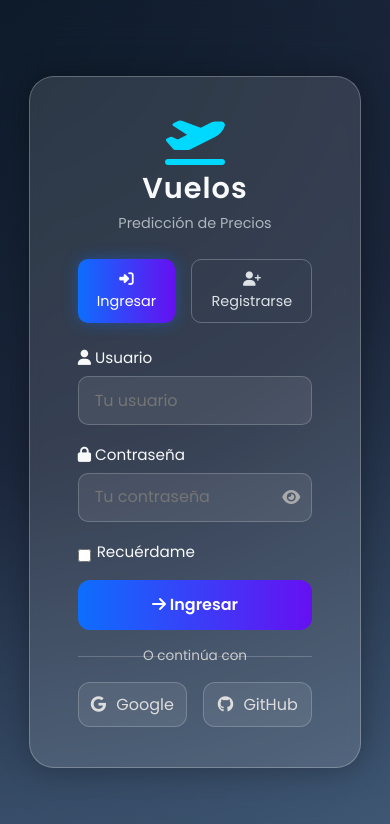
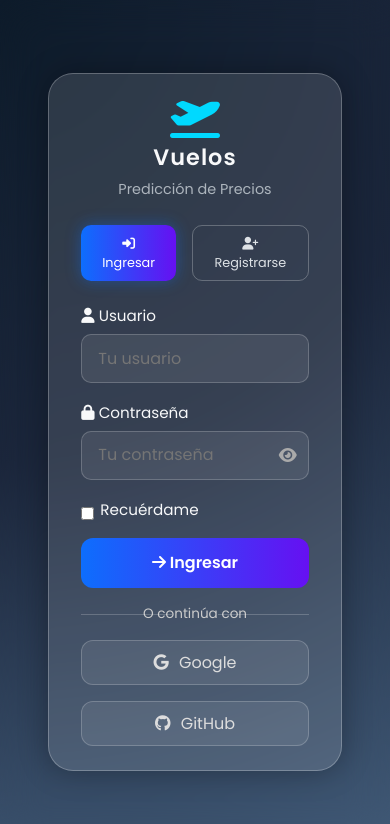
Before and after one commit to Aldo24-k/Predicciondepreciosdevuelos, a Flask app: page /login in a window 390 px wide. Shown: the top 824 px of the page. Run offline with Flask 3, Linux system fonts and the light colour scheme.

Commit message:
se agrego un html.

```diff
--- a/static/login.css
+++ b/static/login.css
@@ -294,3 +294,31 @@ input:focus {
   margin-bottom: 1rem;
   animation: fadeIn 0.5s ease;
 }
+/* 🔹 Ajustes responsivos */
+@media (max-width: 480px) {
+  .auth-card {
+    width: 90%; /* Reduce tamaño en móviles */
+    padding: 1.5rem 2rem;
+  }
+
+  .logo h1 {
+    font-size: 1.4rem;
+  }
+
+  .logo i {
+    font-size: 2.5rem;
+  }
+
+  .tab-btn {
+    padding: 0.5rem 1rem;
+    font-size: 0.8rem;
+  }
+
+  .social-login {
+    flex-direction: column;
+  }
+
+  .social-btn {
+    width: 100%;
+  }
+}
```
Also changed, not shown: templates/error.html (added).
